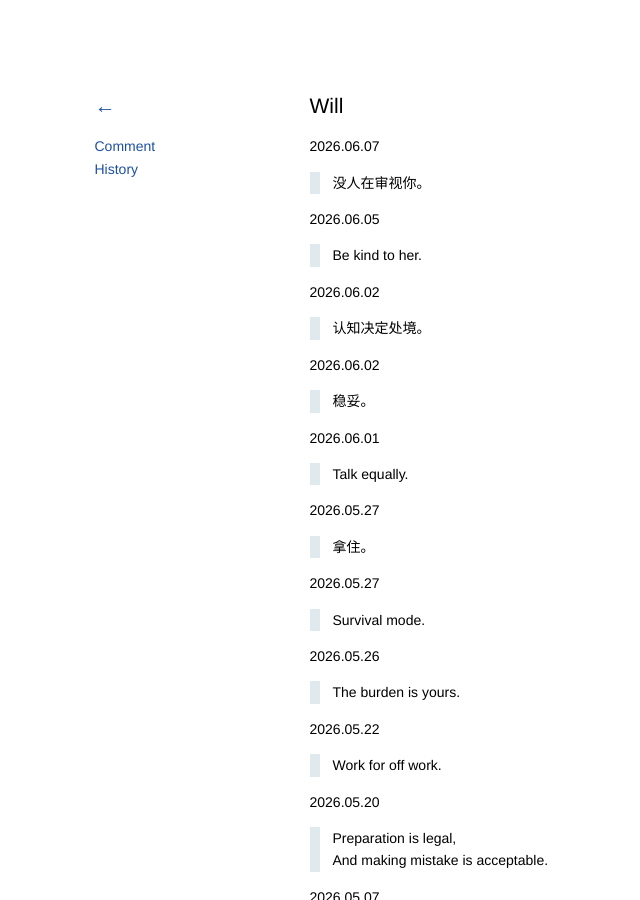
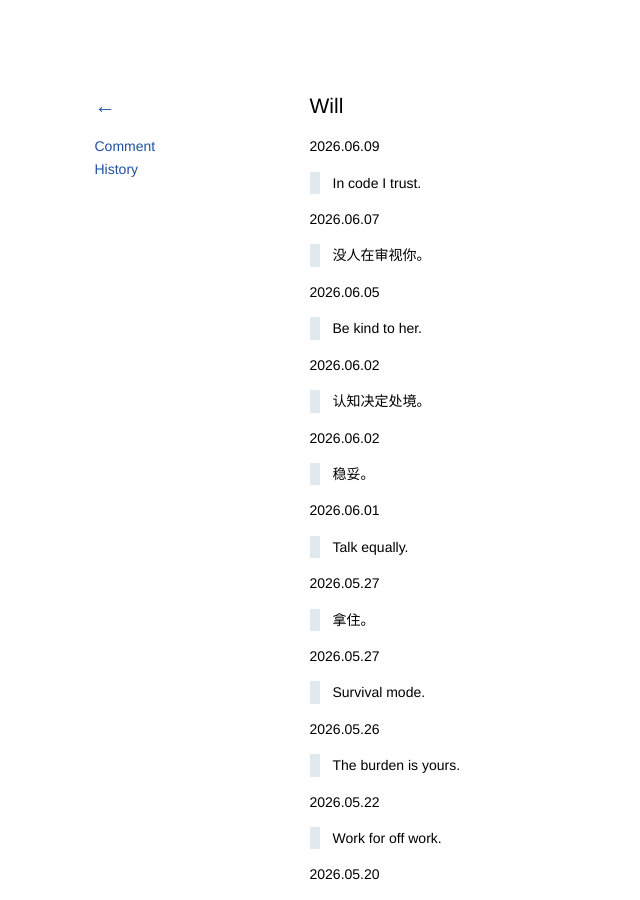
Before and after one commit to kidlj/awei, a Jekyll site: the page built from _wiki/will.md, in a window 1280 px wide and 900 px high. Shown: the whole window, without its empty margins (38-678 px from the left). Built offline with Jekyll 4.4.1, drawn with Linux system fonts in a browser that asks for light colours.

Commit message:
udpate will

```diff
--- a/_wiki/will.md
+++ b/_wiki/will.md
@@ -1,6 +1,10 @@
 ---
 title: Will
 ---
+
+2026.06.09
+
+> In code I trust.
 
 2026.06.07
 
```
